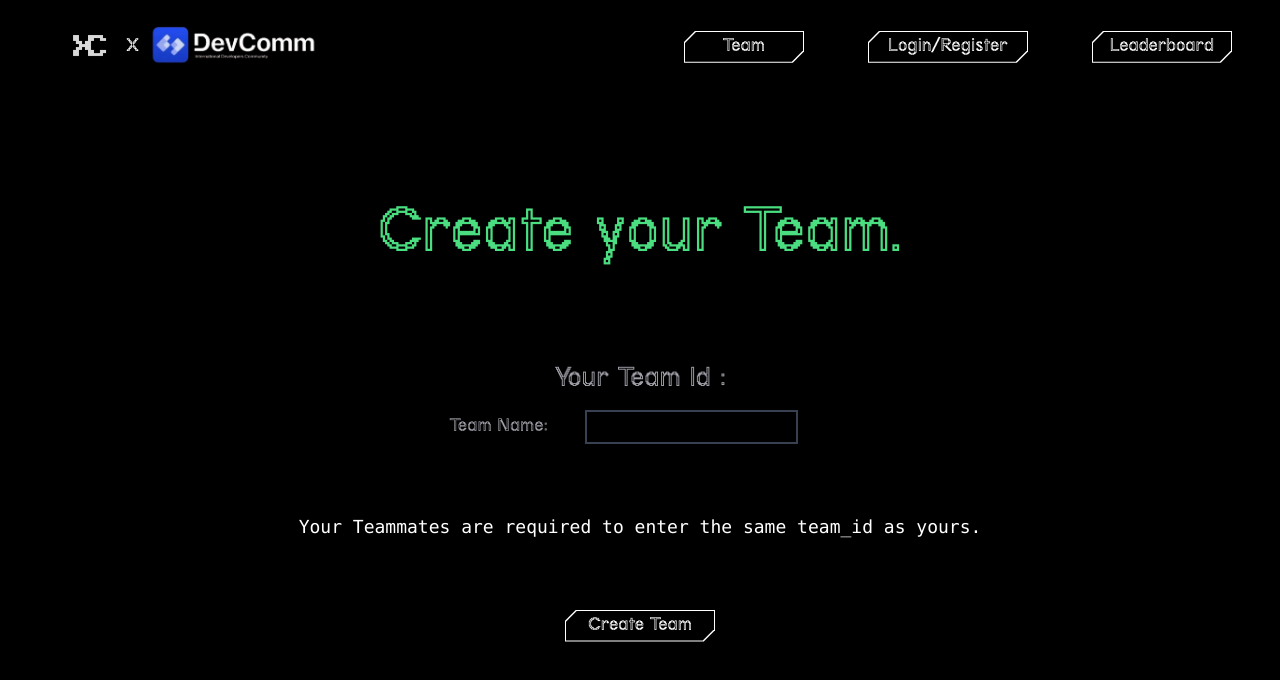
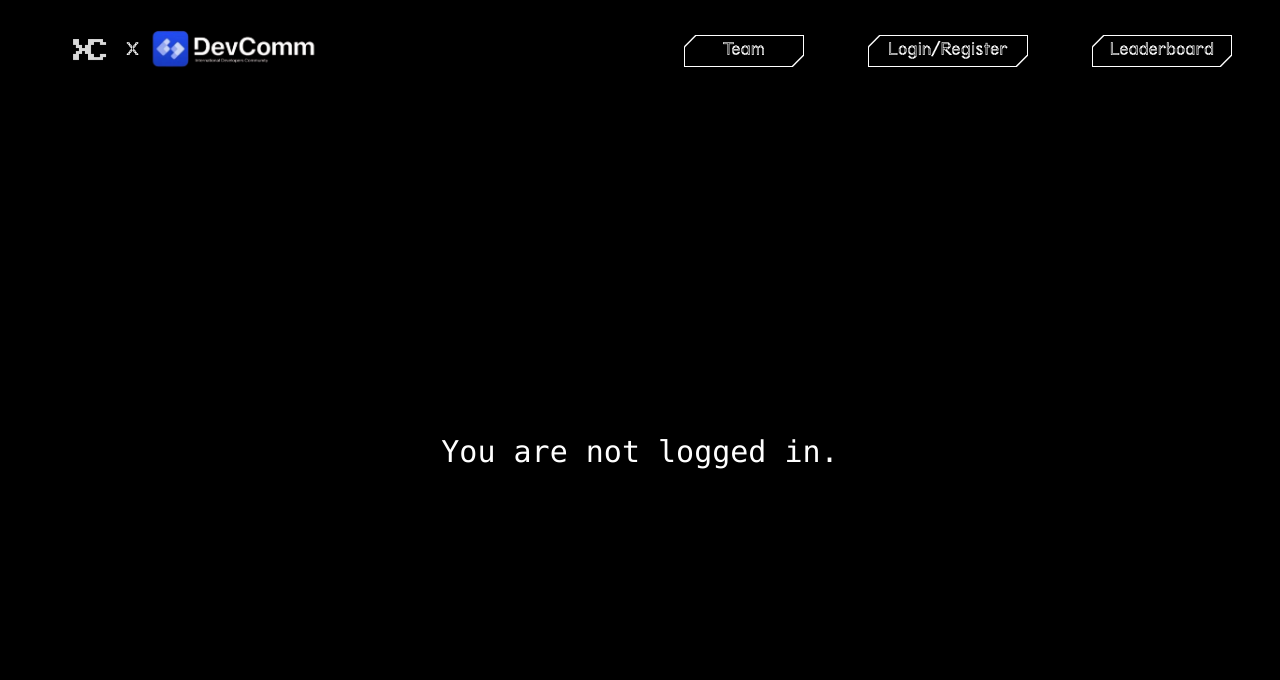
Before and after one commit to ojas-sharma-01/Xerocrypt, a React (Create React App) app: page /create_team in a window 1280 px wide. Shown: the top 680 px of the page. Built offline with nearby package versions, Linux system fonts and the light colour scheme; no server answers.

Commit message:
responsive

```diff
--- a/src/components/createTeam/createTeam.jsx
+++ b/src/components/createTeam/createTeam.jsx
@@ -85,7 +85,7 @@ const Createteam = () => {
          >
             <div className="bg-black h-screen w-screen flex flex-col">
             <Header />
-            <div className="flex flex-col text-white justify-evenly items-center p-[20px] m-auto w-fit h-full">
+            {user ? <div className="flex flex-col text-white justify-evenly items-center p-[20px] m-auto w-fit h-full">
                 {(team === null) ?
                 (<><div className="text-[40px] md:text-[70px] font-cus2 text-green-400"> Create your Team. </div>
                 <div>
@@ -114,7 +114,7 @@ const Createteam = () => {
                     </div>to leave your current team and create a new one</div>
                 <div className="text-[20px]">Click <Link to="/join_team" className="text-green-500"> here </Link> to change your team.</div>
                 </>)}
-            </div>
+            </div> : <div className="text-white text-[30px] my-auto">You are not logged in.</div>}
             </div>
         </motion.div>
     );
--- a/src/components/createTeam/joinTeam.jsx
+++ b/src/components/createTeam/joinTeam.jsx
@@ -71,7 +71,7 @@ const Jointeam = () => {
          >
             <div className="bg-black h-screen flex flex-col w-screen">
                 <Header />
-                <div className="flex flex-col text-white justify-evenly items-center p-[20px] m-auto h-full">
+                {user ? <div className="flex flex-col text-white justify-evenly items-center p-[20px] m-auto h-full">
                     <div className="text-[40px] md:text-[70px] font-cus2 text-green-400">Join a Team.</div>
                     <div className="text-[30px] flex flex-col text-white w-full font-cus2">
                         <div className="mb-2">Enter the ID of the team you want to join.</div>
@@ -88,6 +88,7 @@ const Jointeam = () => {
                     width="w-[240px]" height="100px" border_width="p-[1px]"/>
                     </div>
                 </div>
+                : <div className="text-[30px] text-white my-auto">You are not logged in.</div>}
             </div>
         </motion.div>
     );
--- a/src/components/header/header.jsx
+++ b/src/components/header/header.jsx
@@ -11,7 +11,7 @@ const Header = () => {
     const [ham, setham] = useState(false);
     return (
         <>
-        <div className="md:hidden flex w-[100%]">
+        <div className="md:hidden flex w-[100%] text-white">
             <div className="flex-1 flex justify-start text-[20px] items-center">
                         <Link to="/" className="flex items-center mt-2 ml-2">
                             <img className="w-[40px]"src={xero_logo} alt="xero_logo"/>
@@ -28,7 +28,7 @@ const Header = () => {
             // animate={{ x: '0', width: '70%' }}    // Slide in to 70% width
             // transition={{ duration: 0.5, ease: 'easeOut' }}
             // >
-            <div className="flex flex-col fixed z-10 h-[100%] items-center right-0 bg-gray-500 p-4">
+            <div className="flex flex-col fixed z-10 h-[100%] items-center right-0 bg-gray-500 p-4 text-white">
                 <div className="flex justify-end text-[35px] w-[100%] mb-4" onClick={() => setham(!ham)}><div> X </div></div>
                 <div className="m-4"><Link to="/your_team" > <Button text_size="text-[20px]" text="Team" border_width="p-[1px]" width="w-[120px]"/>
                 </Link></div>
```
